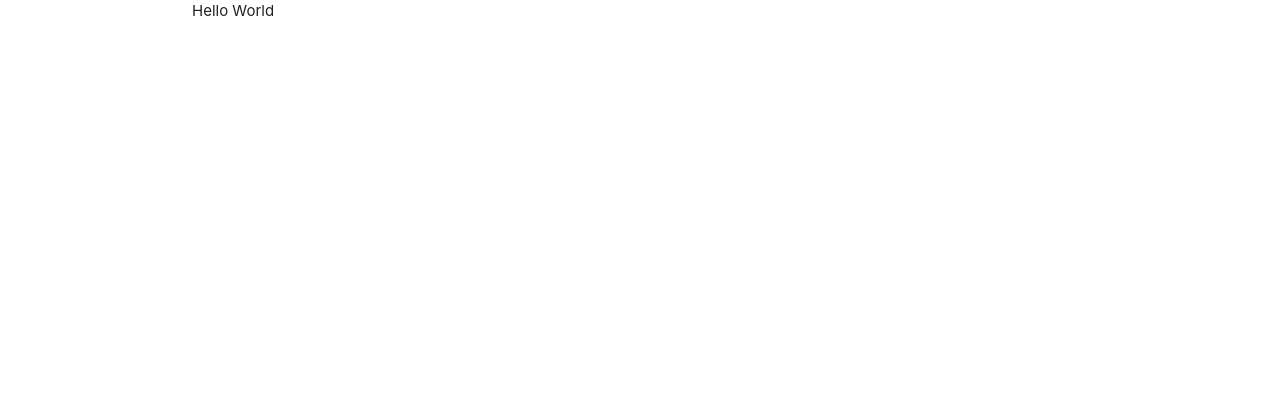
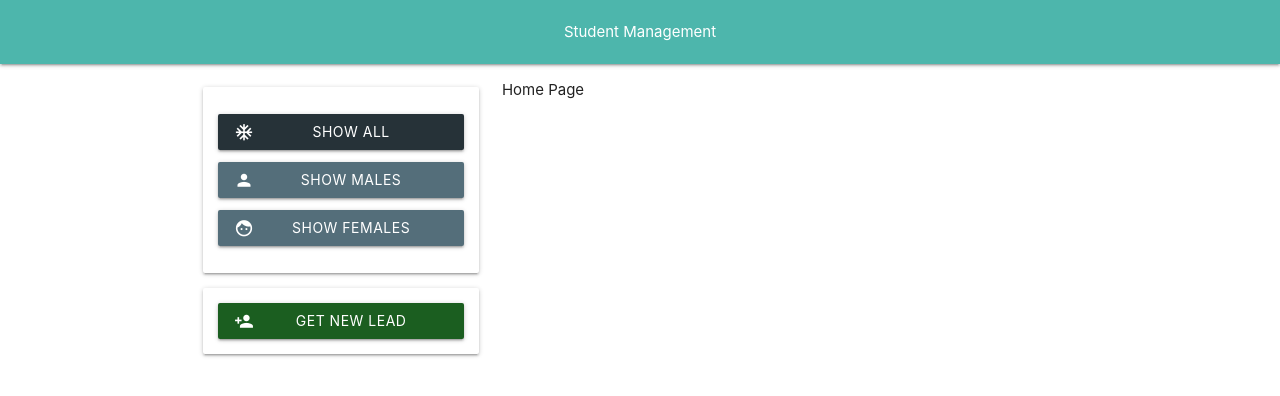
Before and after one commit to ruhan-khandakar-au3/student-manage, a React (Create React App) app: page / in a window 1280 px wide. Shown: the top 396 px of the page. Built offline with nearby package versions, Linux system fonts and the light colour scheme.

Commit message:
feat: render buttons

```diff
--- a/package.json
+++ b/package.json
@@ -7,6 +7,7 @@
     "@testing-library/react": "^9.3.2",
     "@testing-library/user-event": "^7.1.2",
     "materialize-css": "^1.0.0",
+    "node-sass": "^4.13.0",
     "react": "^16.12.0",
     "react-dom": "^16.12.0",
     "react-redux": "^7.1.3",
--- a/public/index.html
+++ b/public/index.html
@@ -15,29 +15,14 @@
       user's mobile device or desktop. See https://developers.google.com/web/fundamentals/web-app-manifest/
     -->
     <link rel="manifest" href="%PUBLIC_URL%/manifest.json" />
-    <!--
-      Notice the use of %PUBLIC_URL% in the tags above.
-      It will be replaced with the URL of the `public` folder during the build.
-      Only files inside the `public` folder can be referenced from the HTML.
-
-      Unlike "/favicon.ico" or "favicon.ico", "%PUBLIC_URL%/favicon.ico" will
-      work correctly both with client-side routing and a non-root public URL.
-      Learn how to configure a non-root public URL by running `npm run build`.
-    -->
-    <title>React App</title>
+    <link
+      href="https://fonts.googleapis.com/icon?family=Material+Icons"
+      rel="stylesheet"
+    />
+    <title>Student Management</title>
   </head>
   <body>
     <noscript>You need to enable JavaScript to run this app.</noscript>
     <div id="root"></div>
-    <!--
-      This HTML file is a template.
-      If you open it directly in the browser, you will see an empty page.
-
-      You can add webfonts, meta tags, or analytics to this file.
-      The build step will place the bundled scripts into the <body> tag.
-
-      To begin the development, run `npm start` or `yarn start`.
-      To create a production bundle, use `npm run build` or `yarn build`.
-    -->
   </body>
 </html>
--- a/src/App.js
+++ b/src/App.js
@@ -1,6 +1,10 @@
 import React, { useEffect } from "react";
 import "materialize-css/dist/css/materialize.min.css";
 import M from "materialize-css/dist/js/materialize.min.js";
+
+import Home from "./pages/Home";
+import Header from "./components/header/Header";
+import SideBar from "./components/sidebar/SideBar";
 
 const App = () => {
   useEffect(() => {
@@ -10,7 +14,19 @@ const App = () => {
 
   return (
     <div className="main">
-      <div className="container">Hello World</div>
+      <div className="container-fluid">
+        <Header />
+        <div className="container mt-1">
+          <div className="row">
+            <div className="col s4">
+              <SideBar />
+            </div>
+            <div className="col s8">
+              <Home />
+            </div>
+          </div>
+        </div>
+      </div>
     </div>
   );
 };
--- /dev/null
+++ b/src/components/buttons/Button.jsx
@@ -0,0 +1,14 @@
+import React from "react";
+
+const Button = ({ btnText, clsNames, iconTxt, ...restProps }) => (
+  <div>
+    <button
+      className={`waves-effect waves-light btn btn-block d-flex-between ${clsNames}`}
+      {...restProps}
+    >
+      {iconTxt && <i className="material-icons">{iconTxt}</i>}
+      <span>{btnText}</span>
+    </button>
+  </div>
+);
+export default Button;
--- /dev/null
+++ b/src/components/header/Header.jsx
@@ -0,0 +1,13 @@
+import React from "react";
+
+const Header = () => {
+  return (
+    <nav className="teal lighten-2">
+      <div className="nav-wrapper">
+        <p className="text-center m-0">Student Management</p>
+      </div>
+    </nav>
+  );
+};
+
+export default Header;
--- /dev/null
+++ b/src/components/sidebar/SideBar.jsx
@@ -0,0 +1,36 @@
+import React from "react";
+
+import Button from "../buttons/Button";
+
+const SideBar = () => {
+  return (
+    <div>
+      <div className="filter card p-1">
+        <Button
+          btnText="Show All"
+          clsNames="blue-grey darken-1 active m-1"
+          iconTxt="ac_unit"
+        />
+        <Button
+          btnText="Show Males"
+          clsNames="blue-grey darken-1 m-1"
+          iconTxt="person"
+        />
+        <Button
+          btnText="Show Females"
+          clsNames="blue-grey darken-1 m-1"
+          iconTxt="face"
+        />
+      </div>
+      <div className="card p-1">
+        <Button
+          btnText="Get New Lead"
+          clsNames="green darken-4"
+          iconTxt="person_add"
+        />
+      </div>
+    </div>
+  );
+};
+
+export default SideBar;
--- a/src/index.js
+++ b/src/index.js
@@ -6,6 +6,8 @@ import App from "./App";
 
 import store from "./redux/store";
 
+import "./index.scss";
+
 ReactDOM.render(
   <Provider store={store}>
     <App />
--- /dev/null
+++ b/src/index.scss
@@ -0,0 +1,37 @@
+.text-center {
+  text-align: center;
+}
+
+.m-0 {
+  margin: 0;
+}
+
+.m-1 {
+  margin: 0.8rem 0;
+}
+
+.mt-1 {
+  margin-top: 1rem;
+}
+.p-1 {
+  padding: 1rem;
+}
+
+.btn-block {
+  display: block;
+  width: 100%;
+}
+
+.btn.active {
+  background-color: #263238 !important;
+}
+
+.d-flex-between {
+  display: flex;
+  justify-content: space-between;
+  align-items: center;
+
+  span {
+    flex-grow: 1;
+  }
+}
--- /dev/null
+++ b/src/pages/Home.jsx
@@ -0,0 +1,7 @@
+import React from "react";
+
+const Home = () => {
+  return <div>Home Page</div>;
+};
+
+export default Home;
```
Also changed, not shown: src/components/header/Header.scss (added), 1 other file (tests, documents, lock files or other folders).
